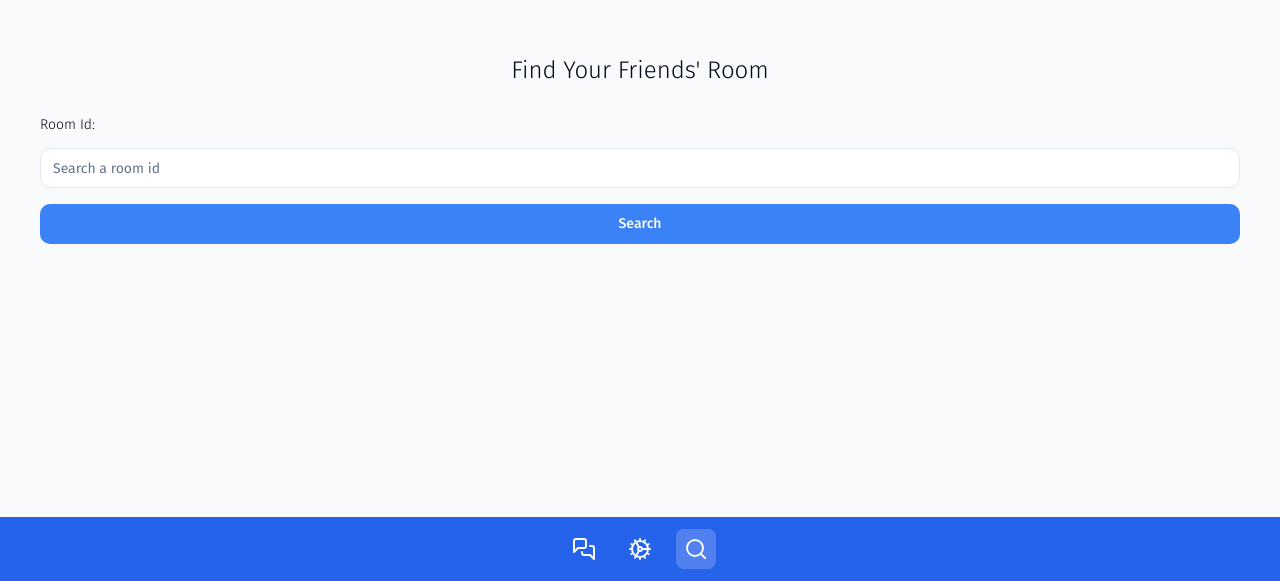
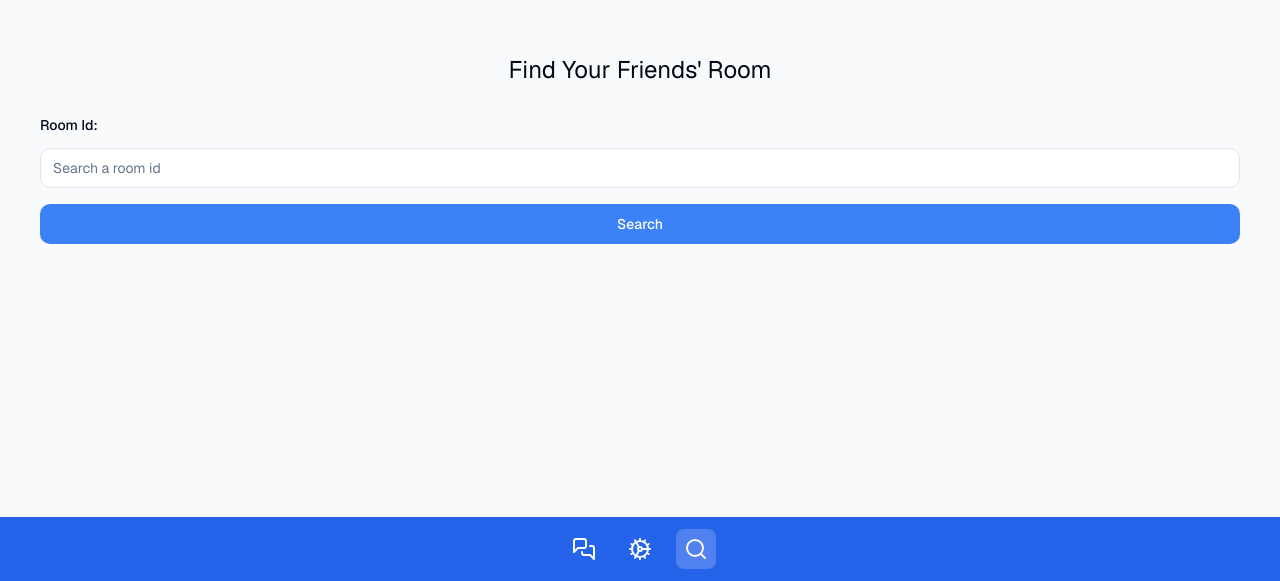
Before and after one commit to utkuonursahin/easy-chat-FE, a Next.js app: page /search in a window 1280 px wide. Shown: the part 219-800 px from the top of the page. Built offline with nearby package versions, Linux system fonts and the light colour scheme.

Commit message:
refactor: change app font to geist

```diff
--- a/package.json
+++ b/package.json
@@ -18,6 +18,7 @@
     "class-variance-authority": "^0.7.0",
     "clsx": "^2.1.1",
     "framer-motion": "^11.2.10",
+    "geist": "^1.3.1",
     "jotai": "^2.8.3",
     "lucide-react": "^0.395.0",
     "next": "14.2.4",
@@ -25,6 +26,7 @@
     "react": "^18",
     "react-dom": "^18",
     "react-hook-form": "^7.52.0",
+    "socket.io-client": "^4.7.5",
     "sonner": "^1.5.0",
     "tailwind-merge": "^2.3.0",
     "tailwindcss-animate": "^1.0.7",
--- a/src/app/(protected)/chatrooms/page.tsx
+++ b/src/app/(protected)/chatrooms/page.tsx
@@ -1,8 +1,8 @@
-import RoomCreateCard from "@/components/Room/RoomPreview/RoomCreateCard/RoomCreateCard";
+import RoomCreateCard from "@/components/Room/RoomCreateCard/RoomCreateCard";
 import {cookies} from "next/headers";
 import {GenericResponse} from "@/dto/GenericResponse";
 import {ChatRoomDto} from "@/dto/ChatRoomDto";
-import RoomPreviewContainer from "@/components/Room/RoomPreview/RoomPreviewContainer/RoomPreviewContainer";
+import RoomPreviewContainer from "@/components/Room/RoomPreview/RoomPreviewContainer";
 
 async function getData(){
     const response = await fetch('http://localhost:8080/api/chat-rooms/join',{
--- a/src/app/(protected)/search/page.tsx
+++ b/src/app/(protected)/search/page.tsx
@@ -4,7 +4,7 @@ import RoomSearchResult from "@/components/RoomSearchResult/RoomSearchResult";
 const Page = () => {
     return (
         <section className="p-10 flex flex-col items-center justify-center gap-8">
-            <h2 className="text-2xl font-thin">Find Your Friends' Room</h2>
+            <h2 className="text-2xl">Find Your Friends' Room</h2>
             <SearchBar label="Room Id: " />
             <RoomSearchResult/>
         </section>
--- a/src/app/layout.tsx
+++ b/src/app/layout.tsx
@@ -1,12 +1,9 @@
 import React from 'react';
 import type { Metadata } from "next";
-import {Fira_Sans} from "next/font/google";
 import "./globals.css";
 import {Provider} from "jotai";
 import {Toaster} from "sonner";
-
-const firaSans = Fira_Sans({ subsets: ["latin"] ,weight: ["300","400", "500"]})
-
+import { GeistSans } from 'geist/font/sans';
 export const metadata: Metadata = {
     title: "Easy Chat",
     description: "No privacy violation. No tracking. Just chat.",
@@ -15,7 +12,7 @@ export const metadata: Metadata = {
 export default function RootLayout({children}: Readonly<{ children: React.ReactNode; }>) {
     return (
         <html lang="en">
-        <body className={`${firaSans.className} bg-primary-foreground`}>
+        <body className={`${GeistSans.className} bg-primary-foreground`}>
             <Provider>
                 {children}
             </Provider>
--- a/src/components/Room/RoomPreview/RoomCreateCard/RoomCreateCard.tsx
+++ b/src/components/Room/RoomCreateCard/RoomCreateCard.tsx
@@ -35,12 +35,12 @@ const RoomCreateCard = () => {
         }
     }
     return (
-        <Card className="rounded px-6 py-4 hover:ring-2 hover:ring-bg-primary transition-all duration-300">
+        <Card className="bg-primary/10 ring-1 ring-secondary-background rounded px-6 py-4 hover:ring-2 hover:ring-bg-primary transition-all duration-300">
             <Dialog open={open} onOpenChange={setOpen}>
                 <DialogTrigger asChild>
                     <CardContent className="hover:cursor-pointer p-0 flex flex-col items-center justify-center gap-2">
                         <CirclePlus size={28} color="#2863eb"/>
-                        <p className="text-sm capitalize font-thin">Create new room</p>
+                        <p className="text-sm capitalize">Create new room</p>
                     </CardContent>
                 </DialogTrigger>
                 <DialogContent className="w-5/6 rounded sm:max-w-[425px]">
--- a/src/components/Room/RoomPreview/RoomPreviewCard.tsx
+++ b/src/components/Room/RoomPreview/RoomPreviewCard.tsx
@@ -5,9 +5,9 @@ import {Button} from "@/components/ui/button";
 
 export default function RoomPreviewCard({data}: {data: ChatRoomDto}) {
     return (
-        <Card className="room-card bg-primary/10 ring-1 ring-primary rounded flex flex-col gap-4 px-4 py-8" data-room-id={data.id}>
+        <Card className="room-card ring-1 ring-primary rounded flex flex-col gap-4 px-4 py-7" data-room-id={data.id}>
             <CardHeader className="flex flex-row gap-2 justify-between items-center p-0">
-                <CardTitle className="font-thin p-0">{data.name}</CardTitle>
+                <CardTitle className="font-light p-0">{data.name}</CardTitle>
                 <CardDescription className="text-primary !mt-0 w-fit flex gap-2">
                     <Button className="copy-id px-2">
                         <Copy className="h-[1.5cap]"/>
--- a/src/components/RoomSearchResult/RoomSearchResult.tsx
+++ b/src/components/RoomSearchResult/RoomSearchResult.tsx
@@ -37,13 +37,13 @@ const RoomSearchResult = () => {
 
     return (
         roomSearchResult &&
-        <div className="ring-1 ring-primary rounded px-4 py-6 w-full flex items-center justify-between">
+        <div className="ring-2 ring-primary rounded-lg px-4 py-6 w-full flex items-center justify-between">
             <p className="flex flex-col">
-                <span className="text-sm font-thin">Room Name:</span>
+                <span className="text-sm">Room Name:</span>
                 <span className="text-lg">{roomSearchResult?.name}</span>
             </p>
             <Button onClick={onJoinRoom} className="flex items-center">
-                <span className="text-sm font-thin">Join</span>
+                <span className="text-sm">Join</span>
                 <LogIn className="h-[1.5cap]"/>
             </Button>
         </div>
--- a/src/components/SearchBar/SearchBar.tsx
+++ b/src/components/SearchBar/SearchBar.tsx
@@ -17,7 +17,7 @@ type SearchBarProps = {
 const SearchBar = ({label} : SearchBarProps) => {
     return (
         <div className="flex flex-col gap-4 w-full">
-            <Label className="font-thin">{label}</Label>
+            <Label>{label}</Label>
             <SearchBar.SearchInput/>
             <SearchBar.SearchBtn/>
         </div>
```
Also changed, not shown: src/components/Room/RoomPreview/RoomPreviewContainer.tsx (renamed from src/components/Room/RoomPreview/RoomPreviewContainer/RoomPreviewContainer.tsx), 1 other file (tests, documents, lock files or other folders).
